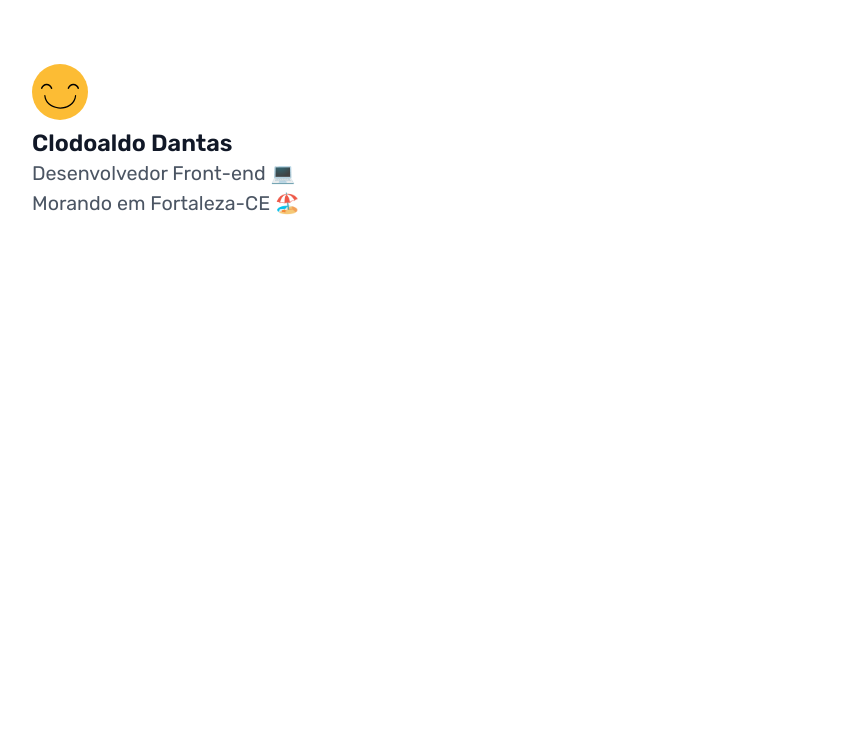
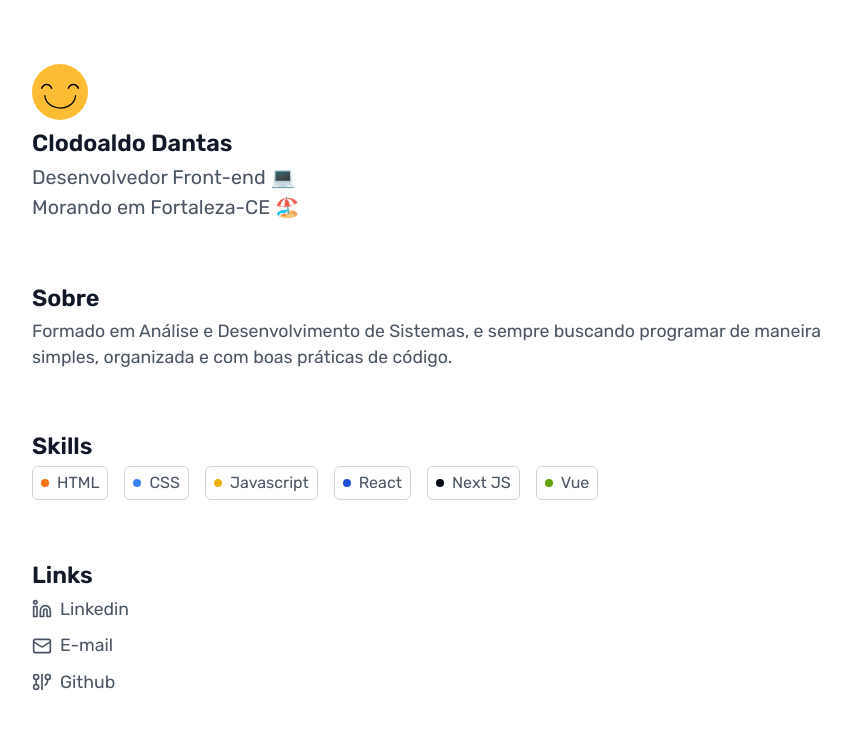
Before and after one commit to ClodoaldoDantas/portfolio, a Next.js app: page / in a window 1280 px wide. Shown: the top 730 px of the page, without its empty margins (208-1059 px from the left). Built offline with nearby package versions, Linux system fonts and the light colour scheme.

Commit message:
feat: add homepage

```diff
--- a/package.json
+++ b/package.json
@@ -9,6 +9,7 @@
     "lint": "next lint"
   },
   "dependencies": {
+    "lucide-react": "^0.321.0",
     "next": "14.1.0",
     "react": "^18",
     "react-dom": "^18"
--- a/src/app/page.module.scss
+++ b/src/app/page.module.scss
@@ -1 +1,57 @@
-/* homepage styles */
+@use "@/styles/utils" as utils;
+
+.main {
+  @include utils.container;
+
+  padding-bottom: 4rem;
+
+  .section+.section {
+    margin-top: 3rem;
+
+    @media only screen and (min-width: 1200px) {
+      margin-top: 4rem;
+    }
+  }
+}
+
+.section {
+  h2 {
+    @include utils.title;
+  }
+
+  p {
+    font-size: clamp(1rem, 0.956rem + 0.1878vw, 1.125rem);
+  }
+}
+
+.list {
+  li+li {
+    margin-top: 0.625rem;
+  }
+
+  a {
+    display: flex;
+    align-items: center;
+    gap: 0.5rem;
+
+    width: fit-content;
+
+    font-size: clamp(1rem, 0.956rem + 0.1878vw, 1.125rem);
+    color: var(--gray-600);
+
+    &:hover {
+      text-decoration: underline;
+    }
+  }
+}
+
+.flex {
+  display: flex;
+  flex-wrap: wrap;
+  align-items: center;
+  gap: 0.5rem;
+
+  @media only screen and (min-width: 768px) {
+    gap: 1rem;
+  }
+}
--- a/src/app/page.tsx
+++ b/src/app/page.tsx
@@ -1,10 +1,64 @@
 import { Header } from '@/components/header'
-// import styles from './page.module.scss'
+import { Linkedin, Mail, GitGraph } from 'lucide-react'
+import styles from './page.module.scss'
+import { ExternalLink } from '@/components/external-link'
+import { Badge } from '@/components/badge'
 
 export default function Home() {
   return (
     <>
       <Header />
+
+      <main className={styles.main}>
+        <section className={styles.section}>
+          <h2>Sobre</h2>
+          <p>
+            Formado em Análise e Desenvolvimento de Sistemas, e sempre buscando
+            programar de maneira simples, organizada e com boas práticas de
+            código.
+          </p>
+        </section>
+
+        <section className={styles.section}>
+          <h2>Skills</h2>
+
+          <div className={styles.flex}>
+            <Badge text="HTML" color="#f97316" />
+            <Badge text="CSS" color="#3b82f6" />
+            <Badge text="Javascript" color="#eab308" />
+            <Badge text="React" color="#1d4ed8" />
+            <Badge text="Next JS" color="#030712" />
+            <Badge text="Vue" color="#65a30d" />
+          </div>
+        </section>
+
+        <section className={styles.section}>
+          <h2>Links</h2>
+
+          <ul className={styles.list}>
+            <li>
+              <ExternalLink href="https://www.linkedin.com/in/clodoaldodantas/">
+                <Linkedin size={20} />
+                Linkedin
+              </ExternalLink>
+            </li>
+
+            <li>
+              <ExternalLink href="mailto:clodoaldodantas8@gmail.com">
+                <Mail size={20} />
+                E-mail
+              </ExternalLink>
+            </li>
+
+            <li>
+              <ExternalLink href="https://github.com/ClodoaldoDantas">
+                <GitGraph size={20} />
+                Github
+              </ExternalLink>
+            </li>
+          </ul>
+        </section>
+      </main>
     </>
   )
 }
--- /dev/null
+++ b/src/components/badge/index.tsx
@@ -0,0 +1,15 @@
+import styles from './styles.module.scss'
+
+interface BadgeProps {
+  text: string
+  color?: string
+}
+
+export function Badge({ text, color = '#000' }: BadgeProps) {
+  return (
+    <div className={styles.badge}>
+      <div style={{ background: color }} className={styles.circle} />
+      <span className={styles.text}>{text}</span>
+    </div>
+  )
+}
--- /dev/null
+++ b/src/components/badge/styles.module.scss
@@ -0,0 +1,17 @@
+.badge {
+  padding: 0.25rem 0.5rem;
+  border: 1px solid var(--gray-300);
+  border-radius: 0.375rem;
+
+  display: flex;
+  align-items: center;
+  gap: 0.5rem;
+}
+
+.circle {
+  display: inline-block;
+  height: 8px;
+  width: 8px;
+  border-radius: 50%;
+  background: var(--badge-color);
+}
--- /dev/null
+++ b/src/components/external-link/index.tsx
@@ -0,0 +1,5 @@
+import { ComponentProps } from 'react'
+
+export function ExternalLink(props: ComponentProps<'a'>) {
+  return <a target="_blank" rel="noopener noreferrer" {...props} />
+}
--- a/src/components/header/styles.module.scss
+++ b/src/components/header/styles.module.scss
@@ -17,9 +17,7 @@
 }
 
 .title {
-  font-size: clamp(1.25rem, 1.162rem + 0.3756vw, 1.5rem);
-  line-height: 1;
-  margin-bottom: 0.25rem;
+  @include utils.title;
 }
 
 .text {
--- a/src/styles/_utils.scss
+++ b/src/styles/_utils.scss
@@ -5,3 +5,9 @@
   padding-right: 1rem;
   padding-left: 1rem;
 }
+
+@mixin title {
+  font-size: clamp(1.25rem, 1.162rem + 0.3756vw, 1.5rem);
+  line-height: 1;
+  margin-bottom: 0.5rem;
+}
```
Also changed, not shown: 1 other file (tests, documents, lock files or other folders).
